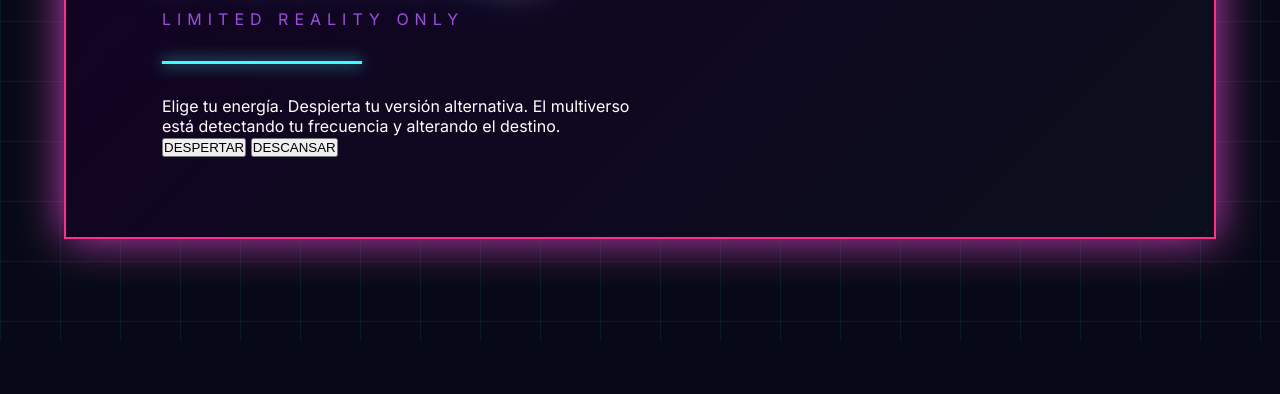
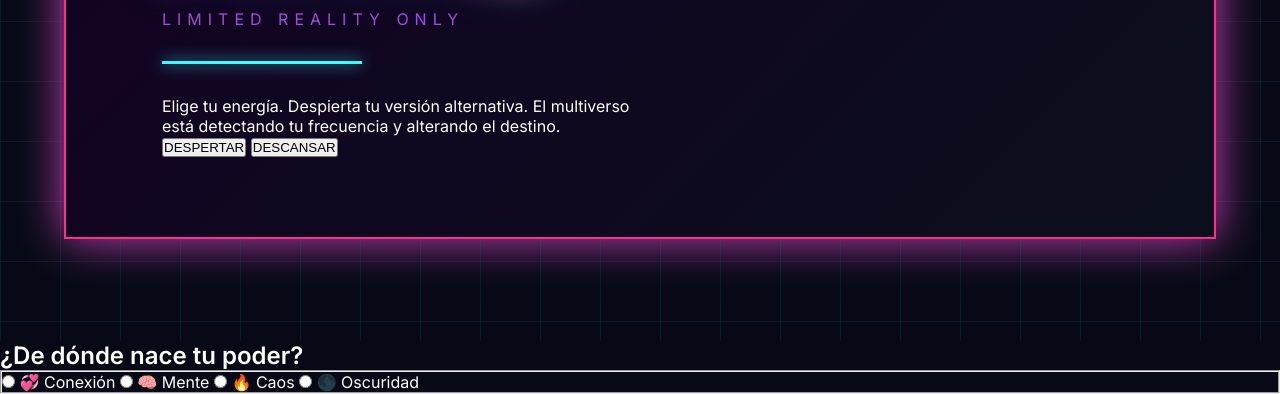
Before and after one commit to yulianabaque/yuliana-ProyectoFinal, a plain HTML site: page index.html in a window 1280 px wide. Shown: the part 459-853 px from the top of the page. Before the commit the page ends 800 px from the top, so only its background shows below. Drawn offline with Linux system fonts and the light colour scheme.

Commit message:
pregunta

```diff
--- a/index.html
+++ b/index.html
@@ -79,6 +79,30 @@
 
 </header>
 
+<main>
+
+<section id="pregunta" class="question-section">
+
+    <h2>¿De dónde nace tu poder?</h2>
+
+    <fieldset class="options-wrapper">
+        <legend class="visually-hidden">Selecciona tu energía</legend>
+
+        <input type="radio" name="energia" id="conexion" value="conexion" required>
+        <label for="conexion" class="option-card">💞 Conexión</label>
+
+        <input type="radio" name="energia" id="mente" value="mente">
+        <label for="mente" class="option-card">🧠 Mente</label>
+
+        <input type="radio" name="energia" id="caos" value="caos">
+        <label for="caos" class="option-card">🔥 Caos</label>
+
+        <input type="radio" name="energia" id="oscuridad" value="oscuridad">
+        <label for="oscuridad" class="option-card">🌑 Oscuridad</label>
+    </fieldset>
+
+</section>
+
 
 </body>
 </html>
```
